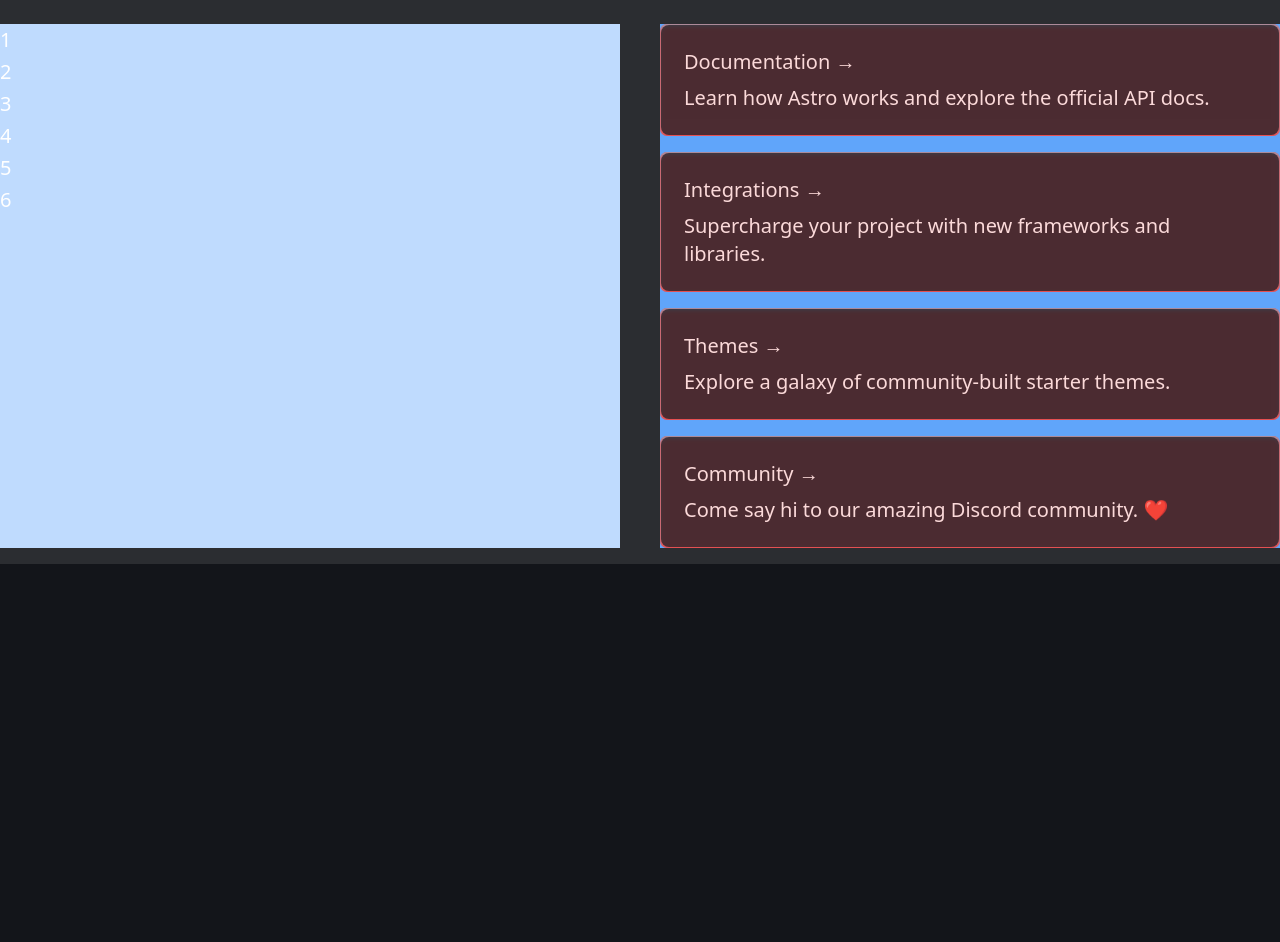
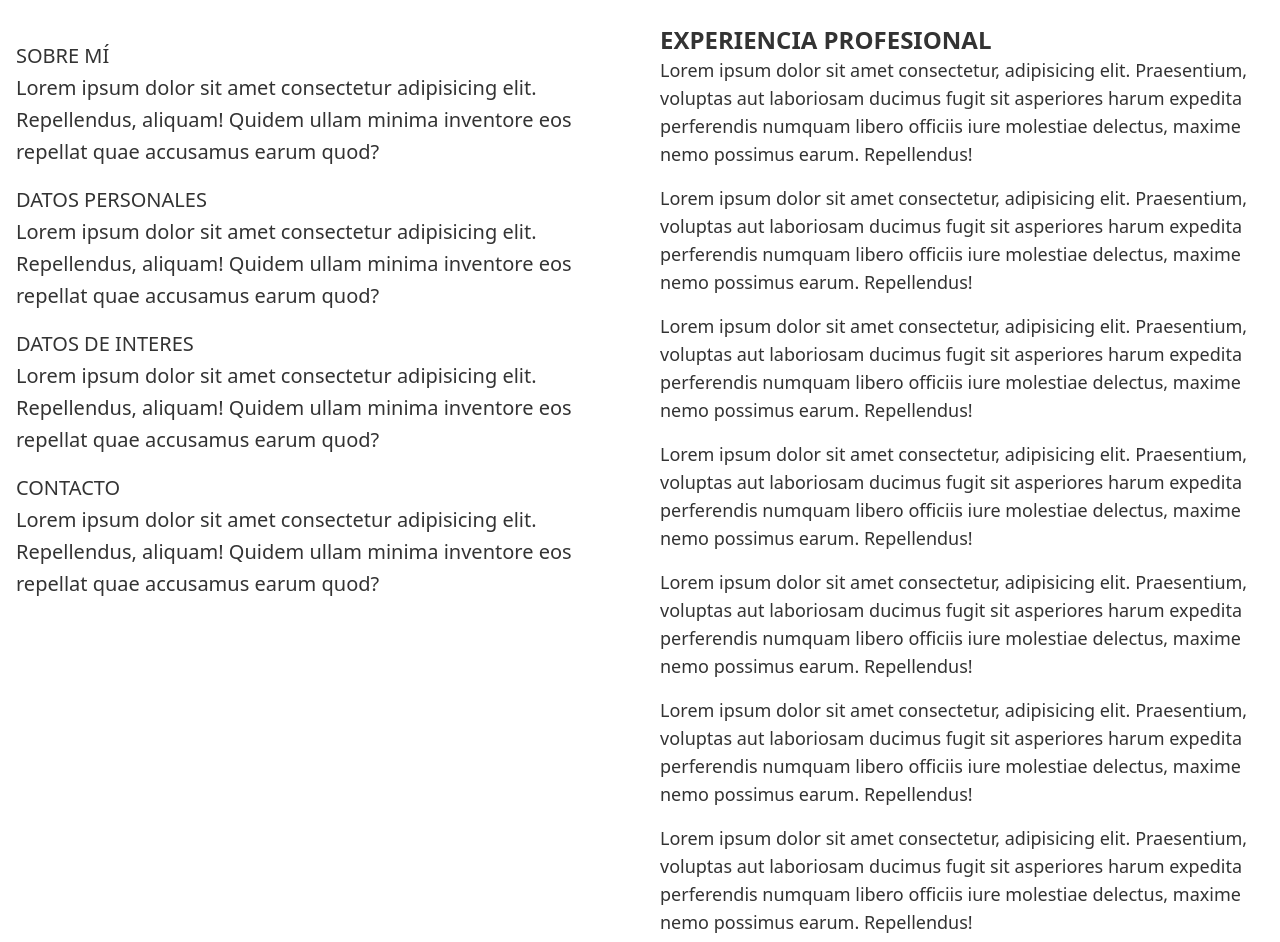
Before and after one commit to JuanDNJ/cv-juan, an Astro site: page / in a window 1280 px wide. Shown: the part 136-1078 px from the top of the page. Before the commit the page ends 800 px from the top, so only its background shows below. Built offline with nearby package versions, Linux system fonts and the light colour scheme; Astro itself is replaced by a stand-in of ours.

Commit message:
"Modificando:   Header.astro, Layout.astro, index.astro"

```diff
--- a/src/components/Header.astro
+++ b/src/components/Header.astro
@@ -6,7 +6,7 @@ import { Image } from "astro:assets";
 
 <header class="relative">
   <div
-    class="absolute bg-stone-800 left-0 top-11 md:top-9 w-full h-[56px] md:h-[68px] -z-0"
+    class="absolute bg-stone-900 left-0 top-4 md:top-9 w-full h-[56px] md:h-[68px] -z-0"
   >
   </div>
   <section
@@ -14,12 +14,12 @@ import { Image } from "astro:assets";
   >
     <article class="flex items-center gap-4">
       <img
-        class="w-[96px] h-[68px] md:h-[96px] aspect-square object-cover bg-red-600 rounded-xl z-10 text-sm border-2 border-stone-700"
+        class="w-[72px] h-[72px] md:w-[96px] md:h-[96px] aspect-square object-cover bg-red-600 rounded-xl z-10 text-sm border-2 border-stone-700"
         src="https://avatars.githubusercontent.com/u/132897973?s=400&u=6c452a26d13295f2c6139e3c94c2bb7862772197&v=4"
         alt="Juan Antonio Valdivia"
       />
-      <h1 class="text-sm md:text-2xl font-bold z-10">
-        Juan <strong class="">Antonio Valdivia Camacho</strong>
+      <h1 class="text-stone-100 text-sm md:text-2xl font-bold z-10">
+        Juan Antonio Valdivia Camacho
       </h1>
     </article>
     <article class="z-10 flex gap-2">
--- a/src/layouts/Layout.astro
+++ b/src/layouts/Layout.astro
@@ -41,9 +41,9 @@ const { title } = Astro.props;
   }
   main {
     margin: auto;
-    color: white;
+    color: #333;
     font-size: 20px;
     line-height: 1.6;
-    background-color: rgba(255, 255, 255, 0.1);
+    background-color: rgb(255, 255, 255);
   }
 </style>
--- a/src/pages/index.astro
+++ b/src/pages/index.astro
@@ -6,40 +6,146 @@ import Header from "../components/Header.astro";
 
 <Layout title="Bienvenido a mi Curriculum Vitae">
   <Header />
-  <section class="max-w-7xl m-auto grid grid-cols-2 gap-10 py-4">
-    <article class="bg-blue-200">
-      <ul role="list">
-        <li>1</li>
-        <li>2</li>
-        <li>3</li>
-        <li>4</li>
-        <li>5</li>
-        <li>6</li>
-      </ul>
+  <section class="max-w-7xl m-auto grid md:grid-cols-2 gap-10 p-4">
+    <article class="">
+      <section class="flex flex-col py-4 gap-4">
+        <div>
+          <h2>SOBRE MÍ</h2>
+          <p>
+            Lorem ipsum dolor sit amet consectetur adipisicing elit.
+            Repellendus, aliquam! Quidem ullam minima inventore eos repellat
+            quae accusamus earum quod?
+          </p>
+        </div>
+        <div>
+          <h2>DATOS PERSONALES</h2><p>
+            Lorem ipsum dolor sit amet consectetur adipisicing elit.
+            Repellendus, aliquam! Quidem ullam minima inventore eos repellat
+            quae accusamus earum quod?
+          </p>
+        </div>
+        <div>
+          <h2>DATOS DE INTERES</h2><p>
+            Lorem ipsum dolor sit amet consectetur adipisicing elit.
+            Repellendus, aliquam! Quidem ullam minima inventore eos repellat
+            quae accusamus earum quod?
+          </p>
+        </div>
+        <div>
+          <h2>CONTACTO</h2><p>
+            Lorem ipsum dolor sit amet consectetur adipisicing elit.
+            Repellendus, aliquam! Quidem ullam minima inventore eos repellat
+            quae accusamus earum quod?
+          </p>
+        </div>
+      </section>
     </article>
-    <article class="bg-blue-400">
-      <ul role="list" class="flex flex-col gap-4">
-        <Card
-          href="#"
-          title="Documentation"
-          body="Learn how Astro works and explore the official API docs."
-        />
-        <Card
-          href="#"
-          title="Integrations"
-          body="Supercharge your project with new frameworks and libraries."
-        />
-        <Card
-          href="#"
-          title="Themes"
-          body="Explore a galaxy of community-built starter themes."
-        />
-        <Card
-          href="#"
-          title="Community"
-          body="Come say hi to our amazing Discord community. ❤️"
-        />
-      </ul>
+    <article class="">
+      <section class="flex flex-col gap-4 size-full">
+        <article class="min-h-56">
+          <h2 class="text-2xl font-bold">EXPERIENCIA PROFESIONAL</h2>
+          <ul role="list" class="flex flex-col gap-4 text-lg">
+            <li>
+              Lorem ipsum dolor sit amet consectetur, adipisicing elit.
+              Praesentium, voluptas aut laboriosam ducimus fugit sit asperiores
+              harum expedita perferendis numquam libero officiis iure molestiae
+              delectus, maxime nemo possimus earum. Repellendus!
+            </li>
+            <li>
+              Lorem ipsum dolor sit amet consectetur, adipisicing elit.
+              Praesentium, voluptas aut laboriosam ducimus fugit sit asperiores
+              harum expedita perferendis numquam libero officiis iure molestiae
+              delectus, maxime nemo possimus earum. Repellendus!
+            </li>
+            <li>
+              Lorem ipsum dolor sit amet consectetur, adipisicing elit.
+              Praesentium, voluptas aut laboriosam ducimus fugit sit asperiores
+              harum expedita perferendis numquam libero officiis iure molestiae
+              delectus, maxime nemo possimus earum. Repellendus!
+            </li>
+            <li>
+              Lorem ipsum dolor sit amet consectetur, adipisicing elit.
+              Praesentium, voluptas aut laboriosam ducimus fugit sit asperiores
+              harum expedita perferendis numquam libero officiis iure molestiae
+              delectus, maxime nemo possimus earum. Repellendus!
+            </li>
+            <li>
+              Lorem ipsum dolor sit amet consectetur, adipisicing elit.
+              Praesentium, voluptas aut laboriosam ducimus fugit sit asperiores
+              harum expedita perferendis numquam libero officiis iure molestiae
+              delectus, maxime nemo possimus earum. Repellendus!
+            </li>
+            <li>
+              Lorem ipsum dolor sit amet consectetur, adipisicing elit.
+              Praesentium, voluptas aut laboriosam ducimus fugit sit asperiores
+              harum expedita perferendis numquam libero officiis iure molestiae
+              delectus, maxime nemo possimus earum. Repellendus!
+            </li>
+            <li>
+              Lorem ipsum dolor sit amet consectetur, adipisicing elit.
+              Praesentium, voluptas aut laboriosam ducimus fugit sit asperiores
+              harum expedita perferendis numquam libero officiis iure molestiae
+              delectus, maxime nemo possimus earum. Repellendus!
+            </li>
+            <li>
+              Lorem ipsum dolor sit amet consectetur, adipisicing elit.
+              Praesentium, voluptas aut laboriosam ducimus fugit sit asperiores
+              harum expedita perferendis numquam libero officiis iure molestiae
+              delectus, maxime nemo possimus earum. Repellendus!
+            </li>
+          </ul>
+        </article>
+        <article class="bg-stone-600 min-h-56">
+          <h2>FORMACIÓN REGLADA</h2>
+          <ul role="list" class="flex flex-col gap-4">
+            <li>Lorem ipsum dolor sit amet.</li>
+            <li>Lorem ipsum dolor sit amet.</li>
+            <li>Lorem ipsum dolor sit amet.</li>
+            <li>Lorem ipsum dolor sit amet.</li>
+            <li>Lorem ipsum dolor sit amet.</li>
+            <li>Lorem ipsum dolor sit amet.</li>
+            <li>Lorem ipsum dolor sit amet.</li>
+            <li>Lorem ipsum dolor sit amet.</li>
+          </ul>
+        </article>
+        <article class="bg-stone-600 min-h-56">
+          <h2>FORMACIÓN NO REGLADA</h2>
+          <ul role="list" class="flex flex-col gap-4">
+            <li>
+              Lorem ipsum dolor sit amet consectetur, adipisicing elit.
+              Distinctio, laudantium.
+            </li>
+            <li>
+              Lorem ipsum dolor sit amet consectetur, adipisicing elit.
+              Distinctio, laudantium.
+            </li>
+            <li>
+              Lorem ipsum dolor sit amet consectetur, adipisicing elit.
+              Distinctio, laudantium.
+            </li>
+            <li>
+              Lorem ipsum dolor sit amet consectetur, adipisicing elit.
+              Distinctio, laudantium.
+            </li>
+            <li>
+              Lorem ipsum dolor sit amet consectetur, adipisicing elit.
+              Distinctio, laudantium.
+            </li>
+            <li>
+              Lorem ipsum dolor sit amet consectetur, adipisicing elit.
+              Distinctio, laudantium.
+            </li>
+            <li>
+              Lorem ipsum dolor sit amet consectetur, adipisicing elit.
+              Distinctio, laudantium.
+            </li>
+            <li>
+              Lorem ipsum dolor sit amet consectetur, adipisicing elit.
+              Distinctio, laudantium.
+            </li>
+          </ul>
+        </article>
+      </section>
     </article>
   </section>
 </Layout>
```
